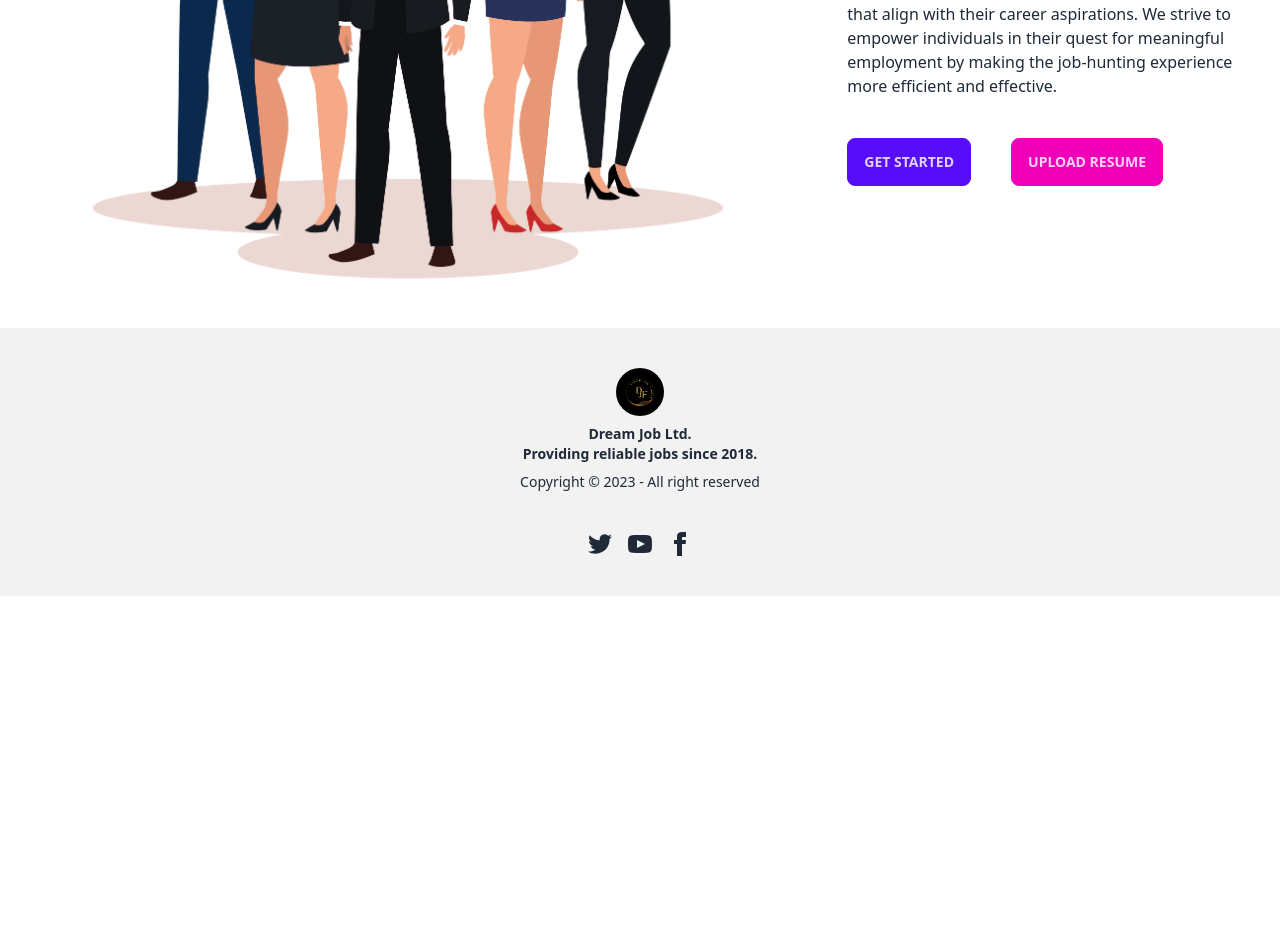
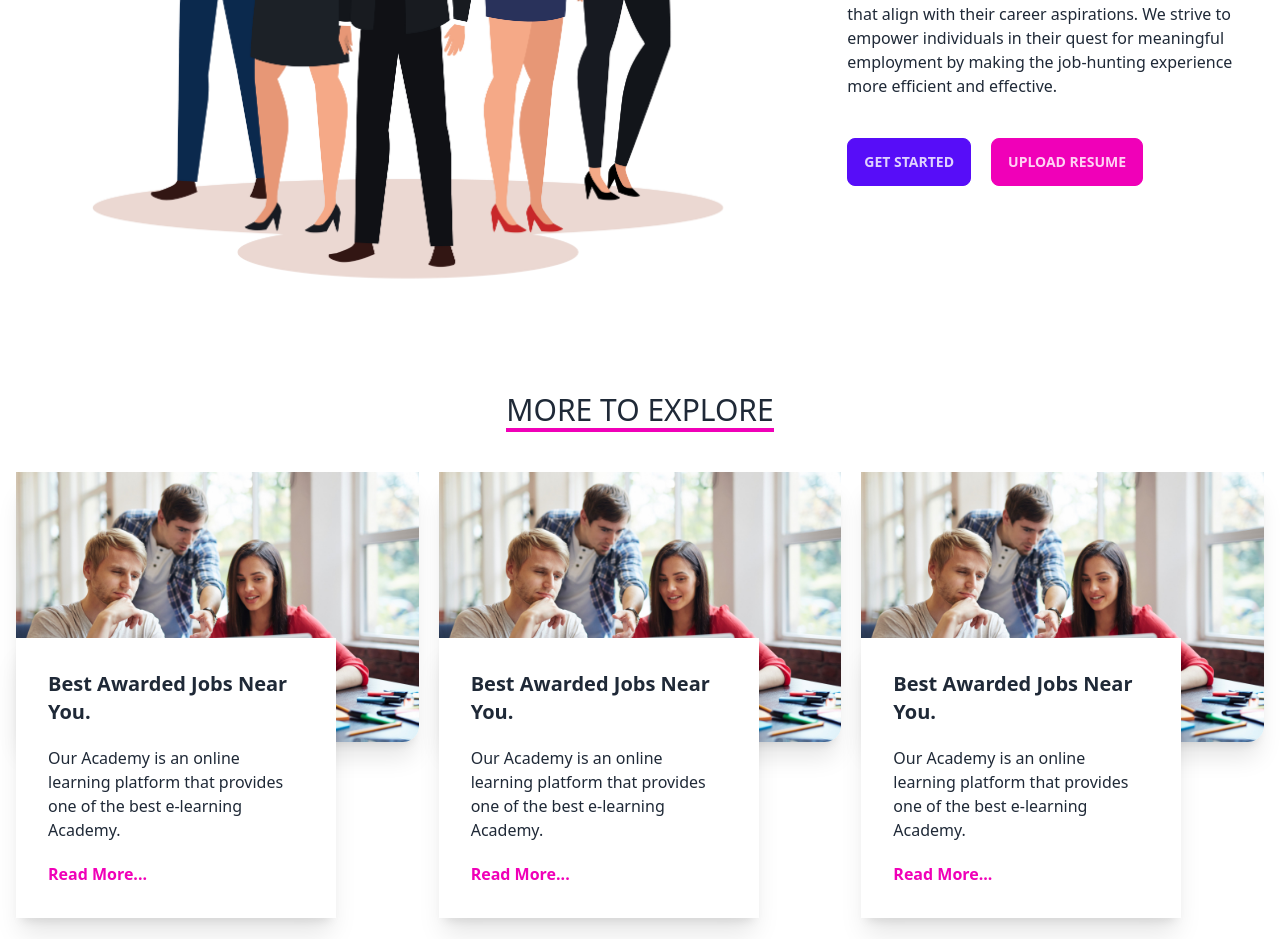
Before and after one commit to morz-mamun/Dream-Job-Finder, a React (Vite) app: page / in a window 1280 px wide. Shown: the part 1540-2479 px from the top of the page. Before the commit the page ends 2136 px from the top, so only its background shows below. Built offline with nearby package versions, Linux system fonts and the light colour scheme; no server answers.

Commit message:
Explore more section added in home page and required data showded

```diff
--- a/src/Components/Pages/Home/HelpToConnect.jsx
+++ b/src/Components/Pages/Home/HelpToConnect.jsx
@@ -3,8 +3,8 @@ import help from "../../../assets/help.jpg"
 
 const HelpToConnect = () => {
   return (
-    <div className="max-w-7xl mx-auto flex flex-col md:flex-row px-4">
-      <div className="">
+    <div className="max-w-7xl mx-auto flex flex-col md:flex-row px-4 my-16">
+      <div className="flex items-center">
         <img src={help} alt="" />
       </div>
       <div className="flex items-center">
@@ -20,8 +20,10 @@ const HelpToConnect = () => {
           the job-hunting experience more efficient and effective.
         </p>
 
-        <button className="btn btn-primary mr-10">Get Started</button>
+        <div className="flex gap-5">
+        <button className="btn btn-primary">Get Started</button>
         <button className="btn btn-secondary">Upload Resume</button>
+        </div>
       </div>
       </div>
     </div>
--- a/src/Components/Pages/Home/Home.jsx
+++ b/src/Components/Pages/Home/Home.jsx
@@ -1,7 +1,8 @@
-import React from 'react';
-import Banner from './Banner';
-import JobCategory from './JobCategory';
-import HelpToConnect from './HelpToConnect';
+import React from "react";
+import Banner from "./Banner";
+import JobCategory from "./JobCategory";
+import HelpToConnect from "./HelpToConnect";
+import MoreExplore from "./MoreExplore";
 
 const Home = () => {
   return (
@@ -9,6 +10,7 @@ const Home = () => {
       <Banner></Banner>
       <JobCategory></JobCategory>
       <HelpToConnect></HelpToConnect>
+      <MoreExplore></MoreExplore>
     </div>
   );
 };
--- a/src/Components/Pages/Home/MoreExplore.jsx
+++ b/src/Components/Pages/Home/MoreExplore.jsx
@@ -1,26 +1,61 @@
-import explore1 from "../../../assets/explore1.jpg"
-import explore2 from "../../../assets/explore2.jpg"
-import explore3 from "../../../assets/explore3.jpg"
+import explore1 from "../../../assets/explore1.jpg";
+import explore2 from "../../../assets/explore2.jpg";
+import explore3 from "../../../assets/explore3.jpg";
 
 const MoreExplore = () => {
   return (
-    <div>
-      <div className="card card-compact w-96 bg-base-100 shadow-xl">
-        <figure>
-          <img
-            src={explore1}
-            alt="Shoes"
-          />
-        </figure>
-        <div className="card-body">
-          <h2 className="card-title">Shoes!</h2>
-          <p>If a dog chews shoes whose shoes does he choose?</p>
-          <div className="card-actions justify-end">
-            <button className="btn btn-primary">Buy Now</button>
+   <div className="max-w-7xl mx-auto">
+        <h1 className="text-3xl text-center uppercase border-b-4 border-secondary w-fit mx-auto">More To Explore</h1>
+     <div className="mt-10 mb-64 px-4 grid grid-cols-1 md:grid-cols-2 lg:grid-cols-3 gap-52 md:gap-10 lg:gap-5">
+
+        <div className="relative">
+          <div className="card card-compact  bg-base-100 shadow-xl">
+            <figure>
+              <img src={explore1} alt="Shoes" />
+            </figure>
+          </div>
+          <div className=" md:w-80 bg-base-100  p-8 shadow-xl absolute -bottom-44 space-y-5">
+            <h1 className="text-xl font-bold">Best Awarded Jobs Near You.</h1>
+            <p>
+              Our Academy is an online learning platform that provides one of the
+              best e-learning Academy.
+            </p>
+            <button className="text-secondary font-bold">Read More...</button>
+          </div>
+        </div>
+        <div className="relative">
+          <div className="card card-compact  bg-base-100 shadow-xl">
+            <figure>
+              <img src={explore1} alt="Shoes" />
+            </figure>
+          </div>
+          <div className=" md:w-80 bg-base-100  p-8 shadow-xl absolute -bottom-44 space-y-5">
+            <h1 className="text-xl font-bold">Best Awarded Jobs Near You.</h1>
+            <p>
+              Our Academy is an online learning platform that provides one of the
+              best e-learning Academy.
+            </p>
+            <button className="text-secondary font-bold">Read More...</button>
+          </div>
+        </div>
+
+        <div className="relative md:mt-48 lg:mt-0">
+          <div className="card card-compact  bg-base-100 shadow-xl">
+            <figure>
+              <img src={explore1} alt="Shoes" />
+            </figure>
+          </div>
+          <div className=" md:w-80 bg-base-100  p-8 shadow-xl absolute -bottom-44 space-y-5">
+            <h1 className="text-xl font-bold">Best Awarded Jobs Near You.</h1>
+            <p>
+              Our Academy is an online learning platform that provides one of the
+              best e-learning Academy.
+            </p>
+            <button className="text-secondary font-bold">Read More...</button>
           </div>
         </div>
       </div>
-    </div>
+   </div>
   );
 };
 
```
Lines whose indentation alone changed are shown as unchanged.
